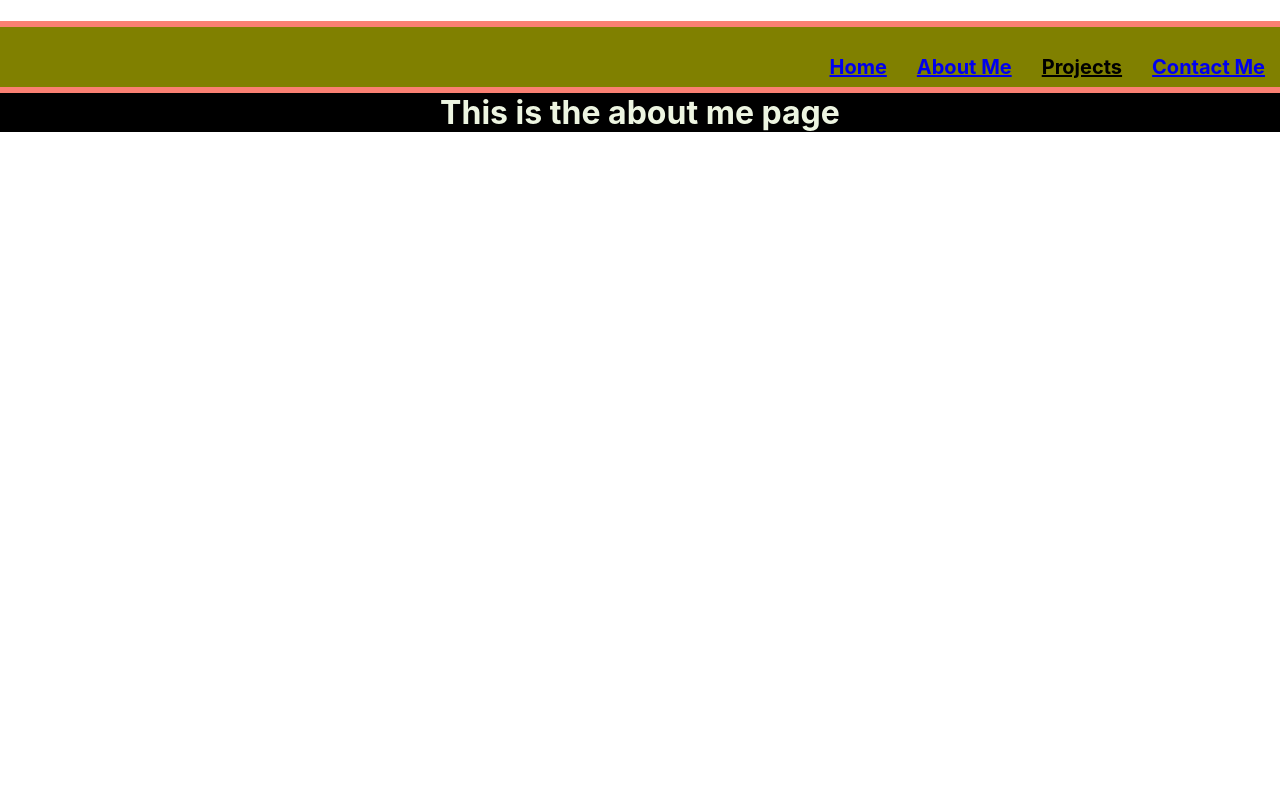
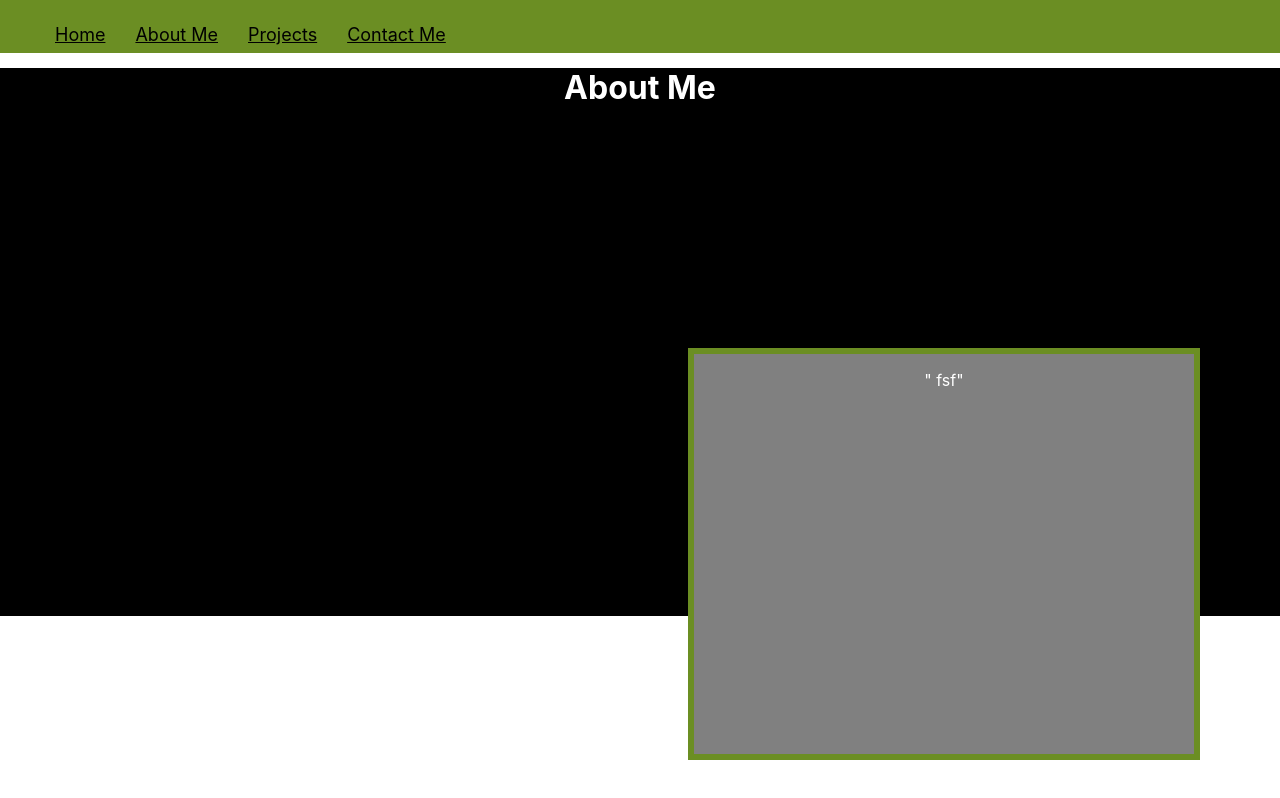
Before and after one commit to JosselineG/josselineg.github.io, a React (Create React App) app: page /AboutMe in a window 1280 px wide. Built offline with nearby package versions, Linux system fonts and the light colour scheme.

Commit message:
Added More details to the Components

```diff
--- a/src/App.css
+++ b/src/App.css
@@ -1,26 +1,56 @@
 .App {
   text-align: center;
-  color: #edf5e1;
-  background-color: black;
+  margin-top: 68px;
+}
 
-}
 .NavBar  {
-  width: 100%;
-  float: left;
-  list-style: none;
-  background-color: olive;
-  border-bottom: 6px solid salmon;
-  border-top: 6px solid salmon;
-  font-size: 20px;
+  position: fixed;
+  top: 0; /*Position the navbar at the top of the page */
+  width: 100%; /*full width of page */
+  background-color: olivedrab;
+  overflow: hidden;
+
+
 }
 
 .NavBar li{
-  float: right;
+  float: left;
   display: block;
+  list-style: none;
   padding: 8px 15px;
-  text-decoration: none;
-  font-weight: bold;
+  text-decoration:none;
   color: #069;
+  font-size: 18px;
+  text-align: center;
+
+
+
+}
+
+.About{
+  text-align: center;
+  display: block;
+  color: white;
+  background-color: black;
+  width: 100%;
+  top: 0;
+  height: 548px;
+
+}
+
+.box{
+  width: 500px;
+  height: 400px;
+  margin: 0px;
+  top: auto;
+  right: 80px;
+  bottom: 40px;
+  left: auto;
+  position: fixed;
+  background-color: gray;
+  border: 6px solid olivedrab;
+
+
 
 }
 
--- a/src/App.js
+++ b/src/App.js
@@ -16,16 +16,16 @@ function App() {
          <div>
            <ul>
             <li>
-           <Link  to = 'ContactMe'>Contact Me</Link>  {" "}
+           <Link style={{color:"black"}}  to = '/'>Home</Link>
             </li>
              <li>
-          <Link style={{color:"black"}}to = 'Projects'>Projects</Link>  {" "}
+             <Link style={{color:"black"}} to = 'AboutMe'>About Me</Link>
             </li>
              <li>
-          <Link  to = 'AboutMe'>About Me</Link>  {" "}
+          <Link style={{color:"black"}}to = 'Projects'>Projects</Link>
             </li>
             <li>
-          <Link to = '/'>Home</Link>
+          <Link style={{color:"black"}}to = 'ContactMe'>Contact Me</Link>
             </li>
           </ul>
           </div>
--- a/src/components/AboutMe.js
+++ b/src/components/AboutMe.js
@@ -1,7 +1,18 @@
+import * as React from "react"
+import Box from '@mui/material/Box'
 
 export default function AboutMe(){
     return(
-        <h1>This is the about me page</h1>
+     <div className="About">
+     <h1>About Me</h1>
+     <Box className="box">
+
+          <p>" fsf" </p>
+    </Box>
+
+
+     </div>
+
         )
 
 }
--- a/src/components/ContactMe.js
+++ b/src/components/ContactMe.js
@@ -1,7 +1,22 @@
+import * as React from 'react';
+import TextField from '@mui/material/TextField';
 
 export default function ContactMe(){
     return(
-        <h1>This is the contact page</h1>
+        <div>
+            <form>
+            <h1>Contact Me</h1>
+
+            <p>Email: guardadojosseline@gmail.com</p>
+            <p>Phone Number: (914)257-9220 </p>
+
+            <TextField id="outlined-basic" label="Name" variant="outlined" />
+            <TextField id="outlined-basic" label="Email" variant="outlined" />
+            <TextField id="outlined-basic" label="Message" variant="outlined" />
+
+            </form>
+        </div>
+
         )
 
 }
```
